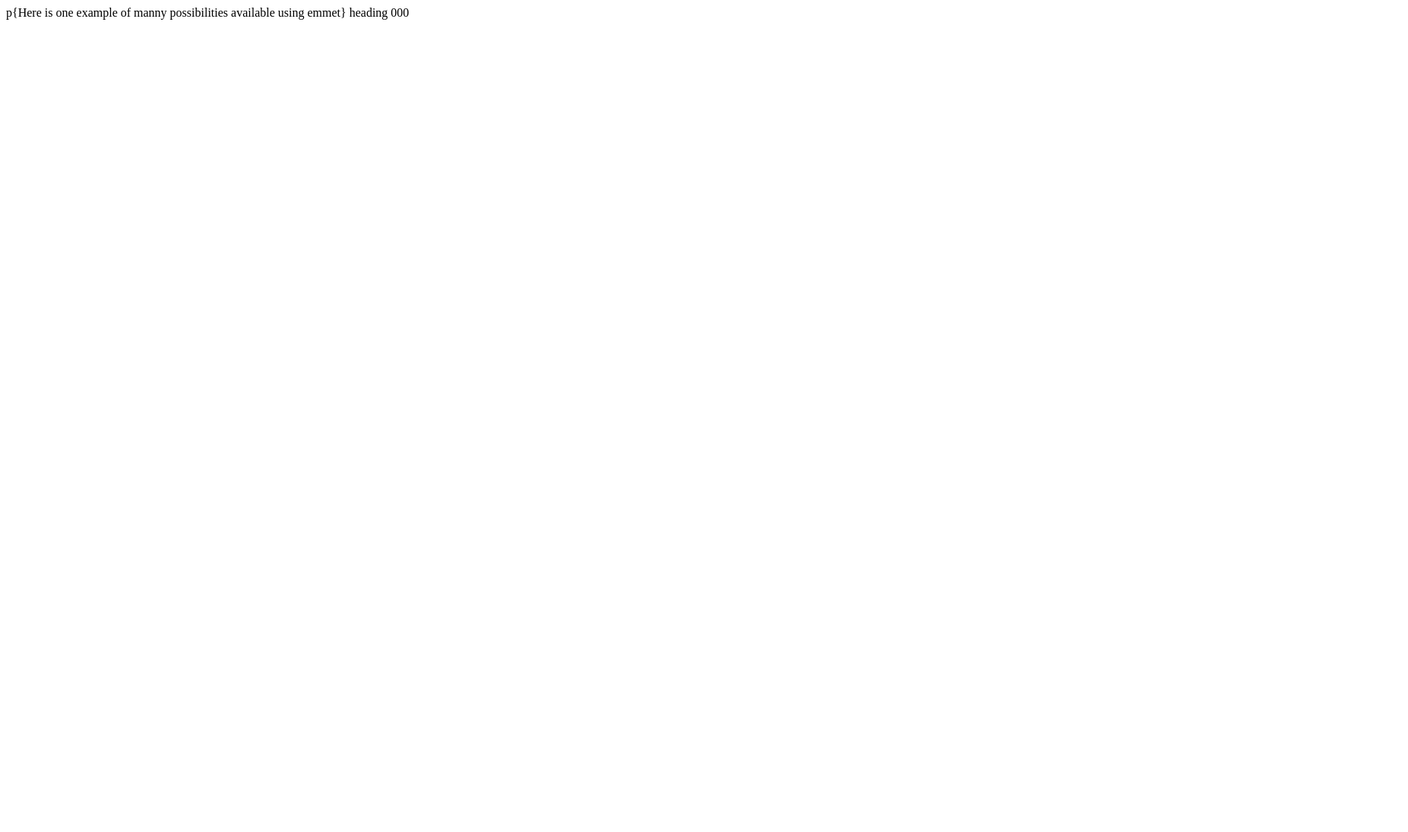
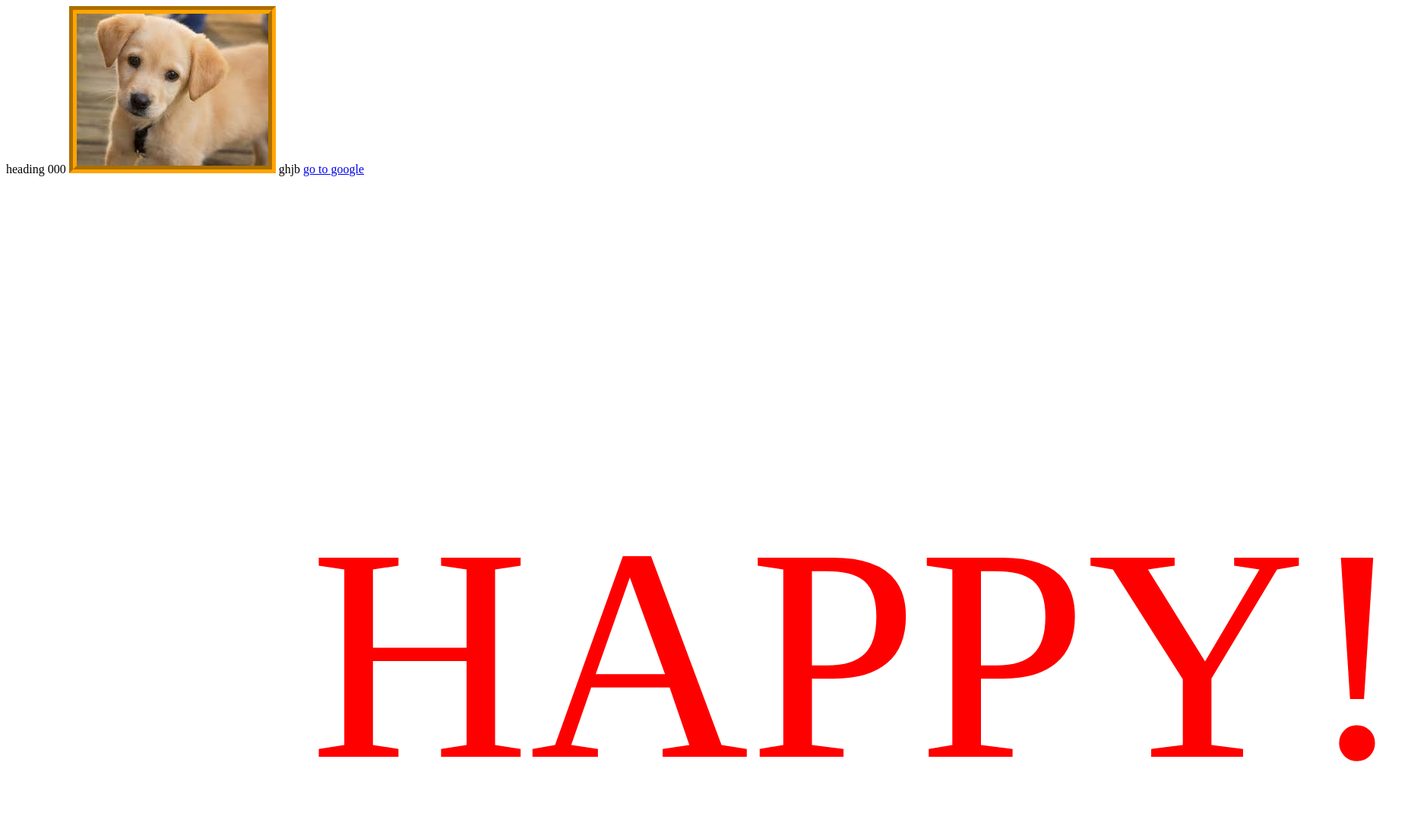
Before and after one commit to arshbedi/first_project, a plain HTML site: page oo6 emmet/try1.html in a window 1280 px wide. Shown: the whole page at 76% size, 1853 px wide, since content can reach past the window. Before the commit the page ends 800 px from the top, so only its background shows below. Drawn offline with Linux system fonts and the light colour scheme.

Commit message:
changes made, html essentials

```diff
--- /dev/null
+++ b/oo6 emmet/main.css
@@ -0,0 +1,8 @@
+.happiness {
+    color: red;
+    font-size: 400px;
+    margin-left: 400px;
+}
+img {
+    border: 10px groove orange;
+}
--- a/oo6 emmet/try1.html
+++ b/oo6 emmet/try1.html
@@ -3,15 +3,25 @@
 <head>
     <meta charset="UTF-8">
     <title>Title</title>
+    <link rel="stylesheet" href="main.css">
 </head>
 <body>
 
 
 <!--p{Here is one example of manny possibilities available using emmet}-->
-p{Here is one example of manny possibilities available using emmet}
+<!--p{Here is one example of manny possibilities available using emmet}-->
 
 <!--h${heading  $$$}-->
 <h0>heading 000</h0>
+<img src="puppy.jpg" alt="An image of a cute puppy">
+
+ghjb
+
+<a href="https://www.google.com/" target="_blank">go to google</a>
+
+
+<p class="happiness">HAPPY!</p>
+
 
 </body>
 </html>
```
Also changed, not shown: oo6 emmet/puppy.jpg (added).
